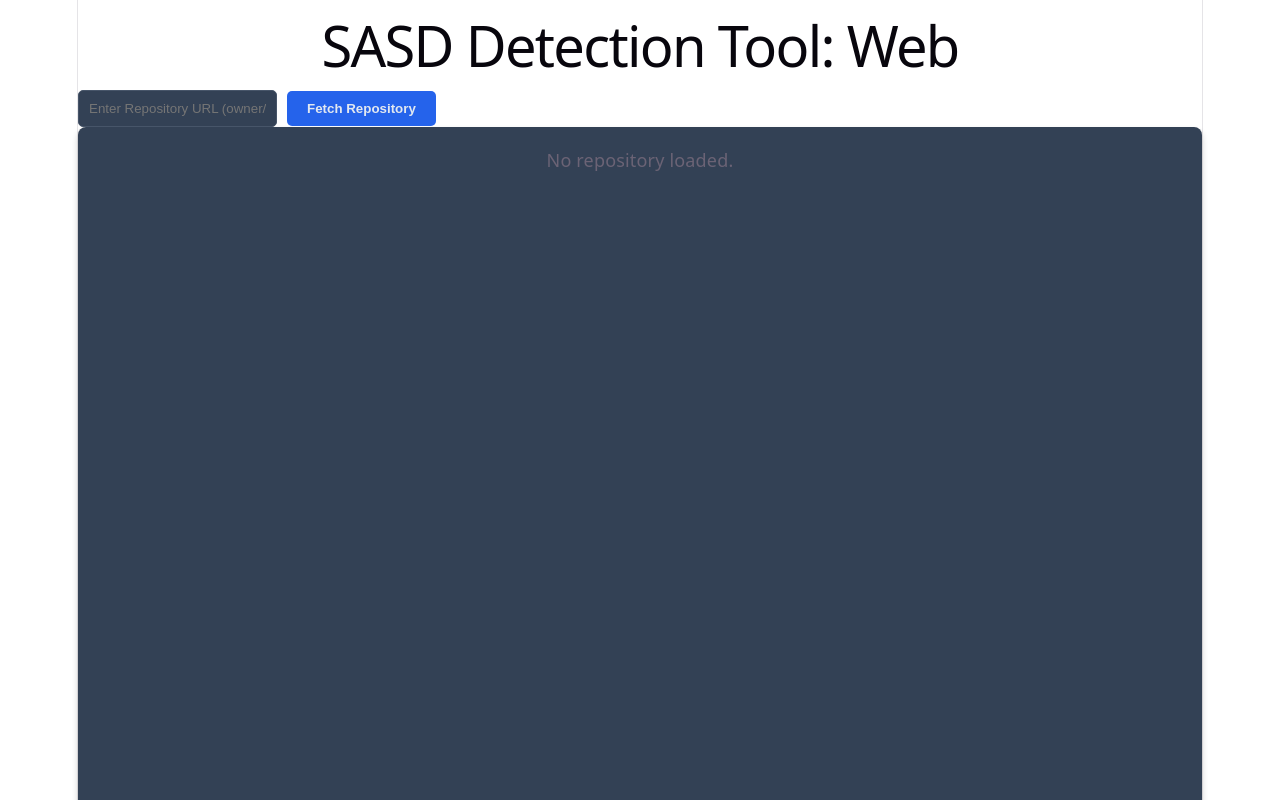
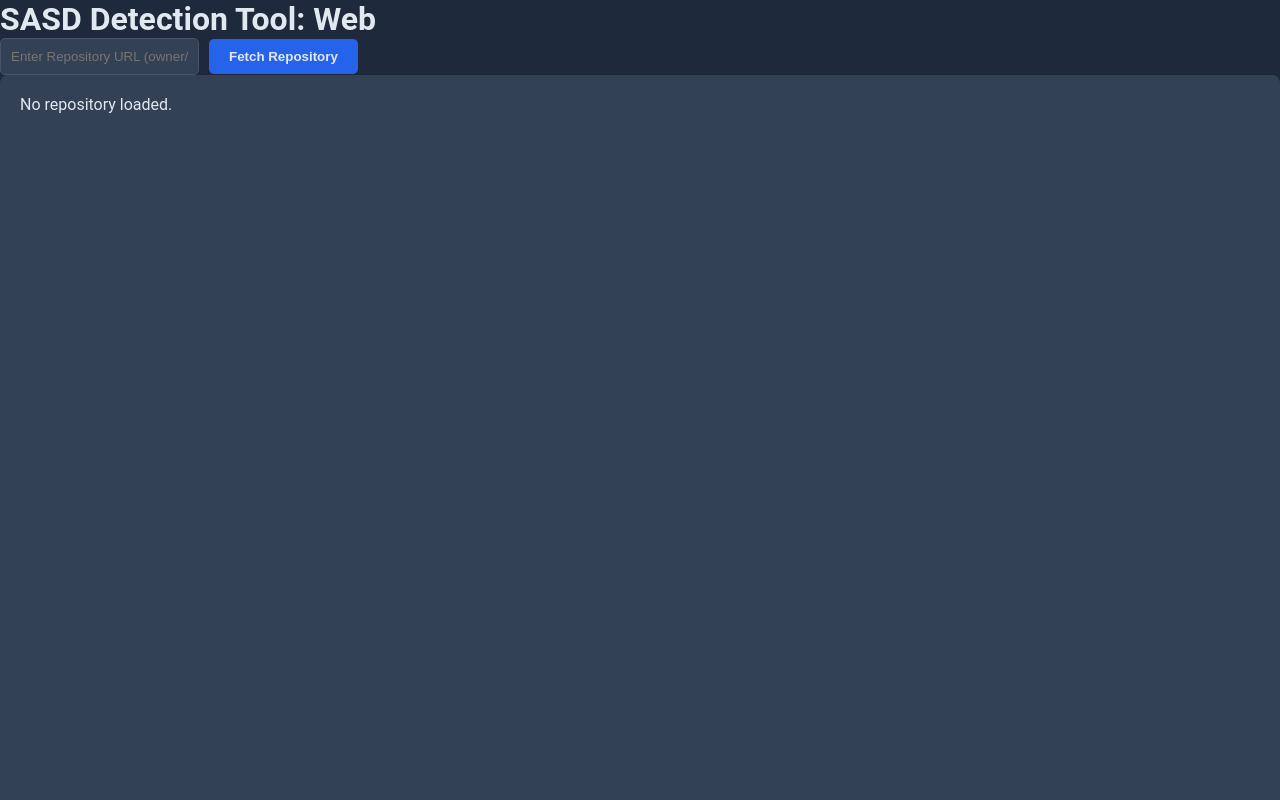
Before and after one commit to BHarris02/SASD-Detection-Tool, a React (Vite) app in the folder apps/frontend/: page / in a window 1280 px wide. Shown: the top 800 px of the page. Built offline with nearby package versions, Linux system fonts and the light colour scheme.

Commit message:
update global styles

```diff
--- a/apps/frontend/src/index.css
+++ b/apps/frontend/src/index.css
@@ -1,111 +1,34 @@
 :root {
-  --text: #6b6375;
-  --text-h: #08060d;
-  --bg: #fff;
-  --border: #e5e4e7;
-  --code-bg: #f4f3ec;
-  --accent: #aa3bff;
-  --accent-bg: rgba(170, 59, 255, 0.1);
-  --accent-border: rgba(170, 59, 255, 0.5);
-  --social-bg: rgba(244, 243, 236, 0.5);
-  --shadow:
-    rgba(0, 0, 0, 0.1) 0 10px 15px -3px, rgba(0, 0, 0, 0.05) 0 4px 6px -2px;
-
-  --sans: system-ui, 'Segoe UI', Roboto, sans-serif;
-  --heading: system-ui, 'Segoe UI', Roboto, sans-serif;
-  --mono: ui-monospace, Consolas, monospace;
-
-  font: 18px/145% var(--sans);
-  letter-spacing: 0.18px;
-  color-scheme: light dark;
-  color: var(--text);
-  background: var(--bg);
-  font-synthesis: none;
-  text-rendering: optimizeLegibility;
-  -webkit-font-smoothing: antialiased;
-  -moz-osx-font-smoothing: grayscale;
-
-  @media (max-width: 1024px) {
-    font-size: 16px;
-  }
+  --background: #1e293b;
+  --card-background: #334155;
+  --primary-colour: #2563eb;
+  --secondary-colour: #10b981;
+  --danger-colour: #ef4444;
+  --text-colour: #e2e8f0;
+  --text-muted-colour: #94a3b8;
+  --border-colour: #475569;
 }
 
-@media (prefers-color-scheme: dark) {
-  :root {
-    --text: #9ca3af;
-    --text-h: #f3f4f6;
-    --bg: #16171d;
-    --border: #2e303a;
-    --code-bg: #1f2028;
-    --accent: #c084fc;
-    --accent-bg: rgba(192, 132, 252, 0.15);
-    --accent-border: rgba(192, 132, 252, 0.5);
-    --social-bg: rgba(47, 48, 58, 0.5);
-    --shadow:
-      rgba(0, 0, 0, 0.4) 0 10px 15px -3px, rgba(0, 0, 0, 0.25) 0 4px 6px -2px;
-  }
-
-  #social .button-icon {
-    filter: invert(1) brightness(2);
-  }
-}
-
-#root {
-  width: 1126px;
-  max-width: 100%;
-  margin: 0 auto;
-  text-align: center;
-  border-inline: 1px solid var(--border);
-  min-height: 100svh;
-  display: flex;
-  flex-direction: column;
+* {
+  margin: 0;
+  padding: 0;
   box-sizing: border-box;
 }
 
-body {
-  margin: 0;
+html {
+  color-scheme: dark;
 }
 
-h1,
-h2 {
-  font-family: var(--heading);
-  font-weight: 500;
-  color: var(--text-h);
+html,
+body {
+  max-width: 100vw;
+  overflow-x: hidden;
 }
 
-h1 {
-  font-size: 56px;
-  letter-spacing: -1.68px;
-  margin: 32px 0;
-  @media (max-width: 1024px) {
-    font-size: 36px;
-    margin: 20px 0;
-  }
+body {
+  color: var(--text-colour);
+  background: var(--background);
+  font-family: "Roboto", sans-serif;
+  -webkit-font-smoothing: antialiased;
+  -moz-osx-font-smoothing: grayscale;
 }
-h2 {
-  font-size: 24px;
-  line-height: 118%;
-  letter-spacing: -0.24px;
-  margin: 0 0 8px;
-  @media (max-width: 1024px) {
-    font-size: 20px;
-  }
-}
-p {
-  margin: 0;
-}
-
-code,
-.counter {
-  font-family: var(--mono);
-  display: inline-flex;
-  border-radius: 4px;
-  color: var(--text-h);
-}
-
-code {
-  font-size: 15px;
-  line-height: 135%;
-  padding: 4px 8px;
-  background: var(--code-bg);
-}
```
